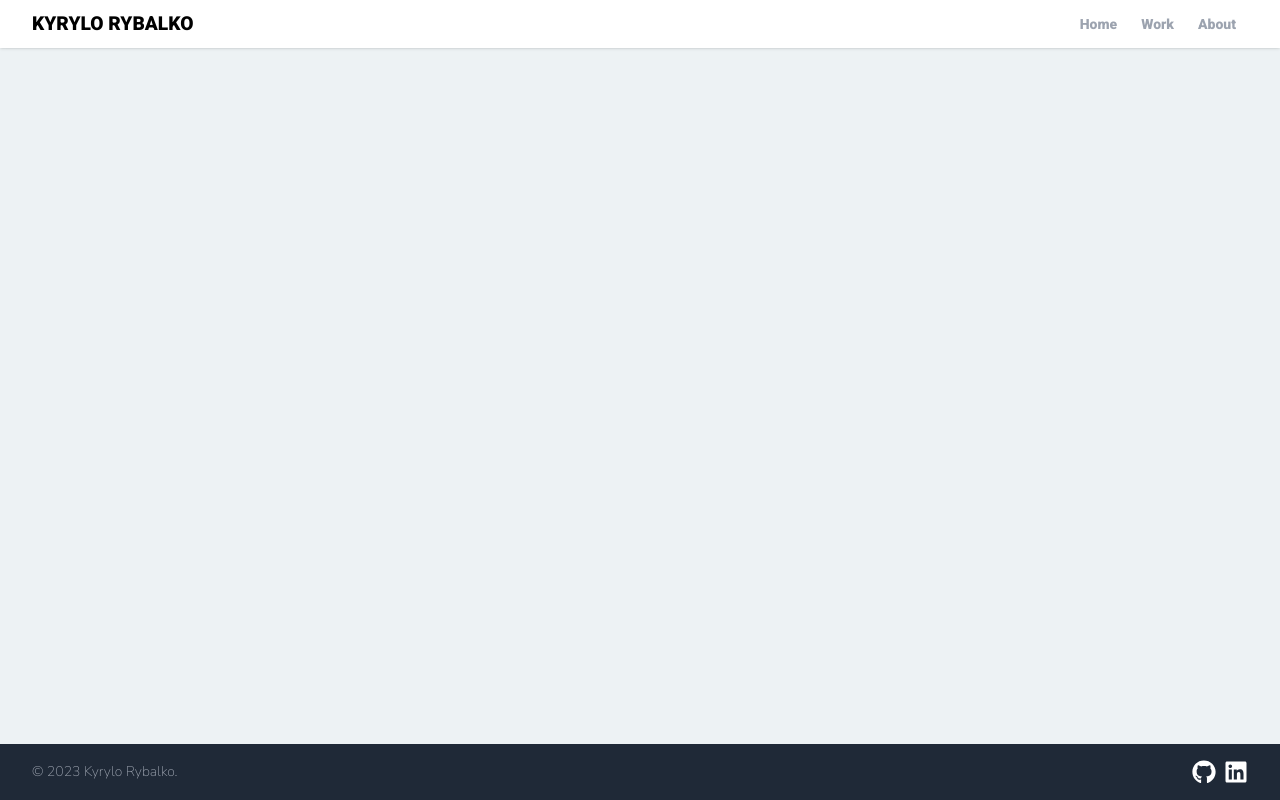
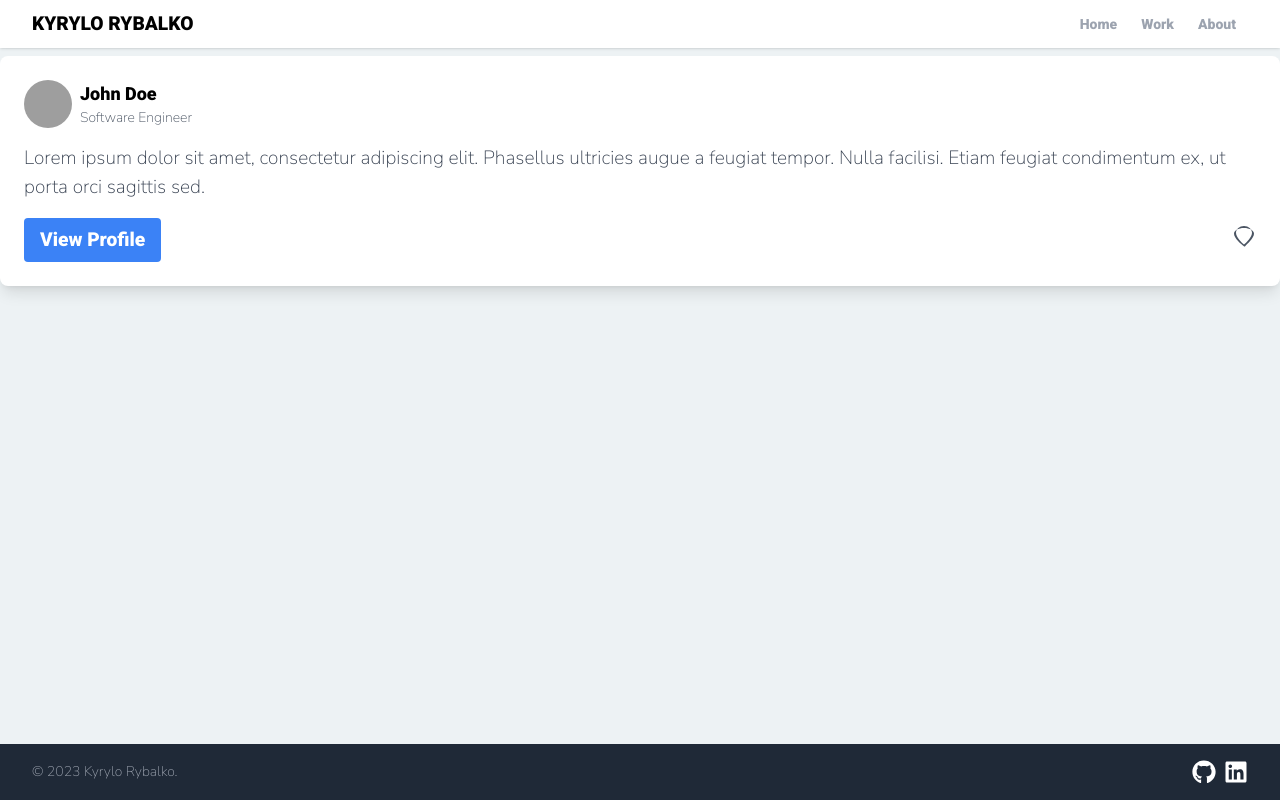
Before and after one commit to kay-dev-uk/NewProject, a React (Vite) app: page /work/flipping in a window 1280 px wide. Built offline with nearby package versions, Linux system fonts and the light colour scheme; grey boxes are pictures that could not be loaded.

Commit message:
add style

```diff
--- a/src/App.jsx
+++ b/src/App.jsx
@@ -9,6 +9,7 @@ const App = () => {
   return (
     <>
       <NavBar />
+      <div style={{ paddingTop: '7vh', paddingBottom: '7vh' }}>
       <Routes>
           <Route path="/" element={<Home />} />
           <Route path='/about' element={<About />} />
@@ -17,6 +18,7 @@ const App = () => {
           <Route path='/work/kanban' element={<Kanban />} />
           <Route path='/work/florin' element={<Florin />} />
       </Routes>
+      </div>
       <Footer />
     </>
   )
--- a/src/components/Footer/index.jsx
+++ b/src/components/Footer/index.jsx
@@ -3,7 +3,7 @@ import { FaLinkedin, FaGithub } from 'react-icons/fa';
 
 const Footer = () => {
   return (
-    <footer className="bg-gray-800 text-gray-400 text-sm fixed bottom-0 w-full">
+    <footer className="bg-gray-800 text-gray-400 text-sm fixed bottom-0 w-full mt-auto">
       <div className="max-w-7xl mx-auto py-4 px-4 sm:px-6 lg:px-8">
         <div className="flex justify-between items-center">
           <div>
--- a/src/components/NavBar/index.jsx
+++ b/src/components/NavBar/index.jsx
@@ -13,7 +13,7 @@ const NavBar = () => {
   };
 
   return (
-    <nav className="bg-white shadow fixed w-full mb-2">
+    <nav className="bg-white shadow fixed w-full">
       <div className="max-w-7xl mx-auto px-4 sm:px-6 lg:px-8">
         <div className="flex justify-between h-12">
           <div className="flex-shrink-0 flex items-center">
--- a/src/pages/Flipping/index.jsx
+++ b/src/pages/Flipping/index.jsx
@@ -2,7 +2,39 @@ import React from 'react'
 
 const Flipping = () => {
   return (
-    <div>Flipping</div>
+    <div className="bg-white shadow-lg rounded-lg p-6">
+      <div className="flex items-center mb-4">
+        <img
+          className="w-12 h-12 rounded-full object-cover"
+          src="https://res.cloudinary.com/dlxcjxezc/image/upload/v1682430307/IMG_9755_e6ss8x.jpg"
+          alt="Profile"
+        />
+        <div className="ml-2">
+          <h2 className="text-lg font-semibold">John Doe</h2>
+          <p className="text-sm text-gray-600">Software Engineer</p>
+        </div>
+      </div>
+      <p className="text-gray-700">
+        Lorem ipsum dolor sit amet, consectetur adipiscing elit. Phasellus ultricies augue a
+        feugiat tempor. Nulla facilisi. Etiam feugiat condimentum ex, ut porta orci sagittis sed.
+      </p>
+      <div className="mt-4 flex justify-between items-center">
+        <button className="bg-blue-500 hover:bg-blue-600 text-white px-4 py-2 rounded focus:outline-none">
+          View Profile
+        </button>
+        <div>
+          <button className="text-gray-600 hover:text-gray-800 focus:outline-none">
+            <svg
+              className="w-6 h-6 fill-current"
+              xmlns="http://www.w3.org/2000/svg"
+              viewBox="0 0 24 24"
+            >
+              <path d="M12 4C6.48 4 2 6.36 2 9.67c0 4.34 7.55 10.81 9.65 12.21a1 1 0 0 0 1.7 0C14.45 20.48 22 14.01 22 9.67 22 6.36 17.52 4 12 4zm0 16.5c-1.95-1.68-8-7.45-8-11.83C4 5.28 7.58 2 12 2s8 3.28 8 6.67c0 4.38-6.05 10.15-8 11.83z" />
+            </svg>
+          </button>
+        </div>
+      </div>
+    </div>
   )
 }
 
--- a/src/pages/Home/index.jsx
+++ b/src/pages/Home/index.jsx
@@ -64,6 +64,9 @@ const Home = () => {
           </Link>
         </div>
       </div>
+        <div className="flex items-center justify-center h-20">
+          EMPTY
+        </div>
 
 
 
--- a/src/pages/Work/index.jsx
+++ b/src/pages/Work/index.jsx
@@ -2,38 +2,7 @@ import React from 'react'
 
 const Work = () => {
   return (
-    <div className="flex items-center justify-center">
-      <div className="bg-white rounded-xl shadow-custom m-20 p-5">
-        <div className="flex">
-          <div className="mx-2">
-            <div>
-              <h1>About Me</h1>
-              <p>As a multilingual professional, I have developed a unique skill set by working across various industries such as customer service, logistics, and management. My passion for technology and dedication to delivering exceptional customer experiences have been the driving forces throughout my career.</p>
-              <p>Recognising the potential for growth and impact in the tech industry, I made a bold decision to pursue a career in Tech leaving my full-time job last year and enrolling in a full-time intensive programming bootcamp. This investment not only demonstrates my commitment to the world of technology but also allowed me to further develop my skills and potential.</p>
-              <p>Armed with a Bachelor's degree in International Relations and newfound programming expertise, I am now well-prepared to take on the challenges of the tech industry. As a valuable asset to any organisation, I am eager to embark on my next professional adventure, using my diverse skills and experiences to make a meaningful difference in the fast-paced, ever-evolving world of technology.</p>
-            </div>
-          </div>
-          <div className="inline-block">
-            <img src="https://res.cloudinary.com/dlxcjxezc/image/upload/v1682430307/IMG_9755_e6ss8x.jpg" alt="Main Image" className="rounded-lg h-full w-full" />
-          </div>
-        </div>
-      <div className="grid grid-cols-1 md:grid-cols-3 gap-4 mt-5">
-        <div className="flex-1 bg-gray-200 rounded-lg p-4 mx-1">
-          <h2>Enthusiastic</h2>
-          <p>During my time as TL I did that. During my time as TL I did that.During my time as TL I did that.</p>
-        </div>
-        <div className="flex-1 bg-gray-200 rounded-lg p-4 mx-1">
-          <h2>Enthusiastic</h2>
-          <p>During my time as TL I did that. During my time as TL I did that.During my time as TL I did that.</p>
-        </div>
-        <div className="flex-1 bg-gray-200 rounded-lg p-4 mx-1">
-          <h2>Enthusiastic</h2>
-          <p>During my time as TL I did that. During my time as TL I did that.During my time as TL I did that.</p>
-        </div>
-      </div>
-
-    </div>
-  </div>
+    <div>Work</div>
 
   );
 }
```
